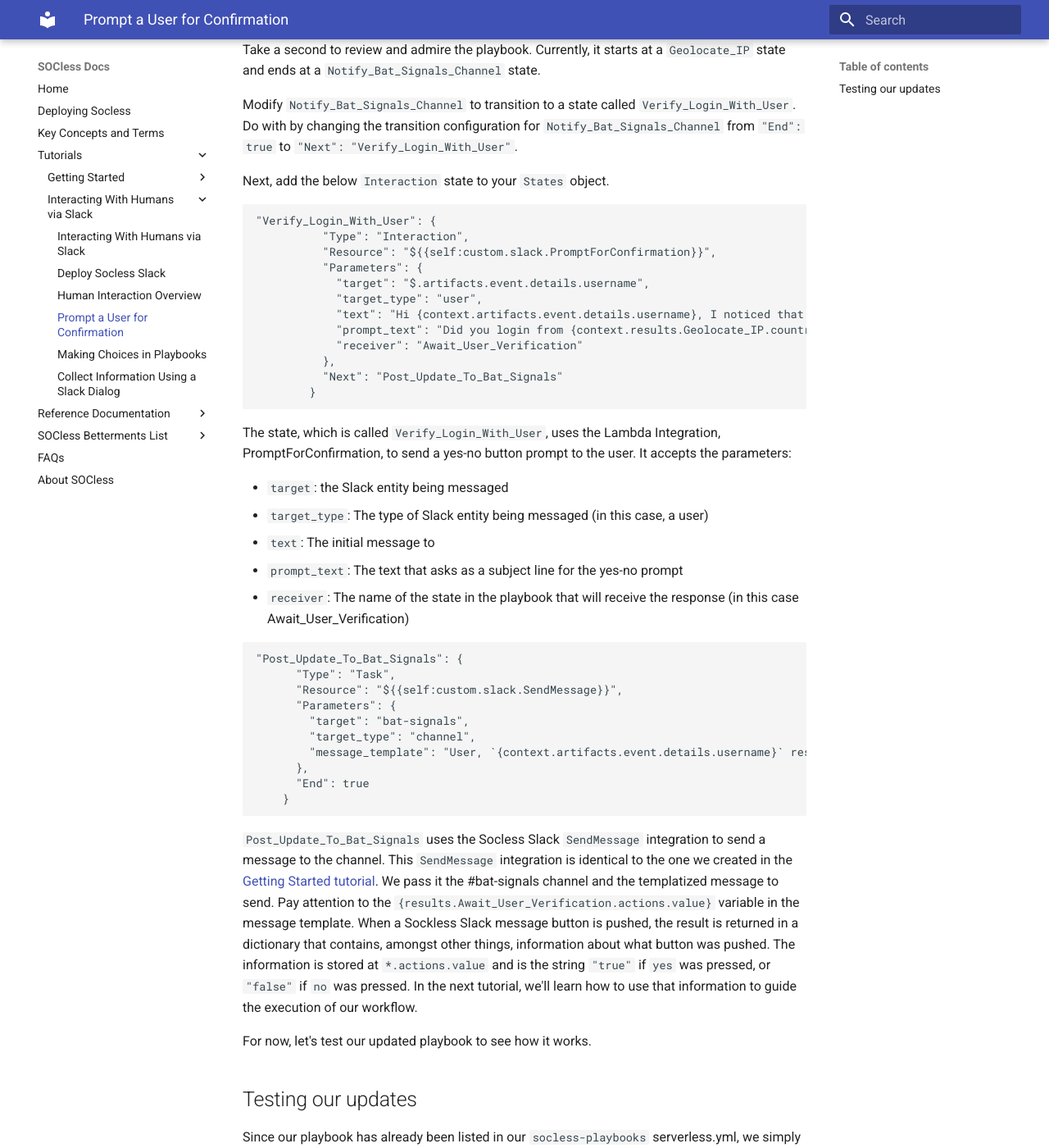
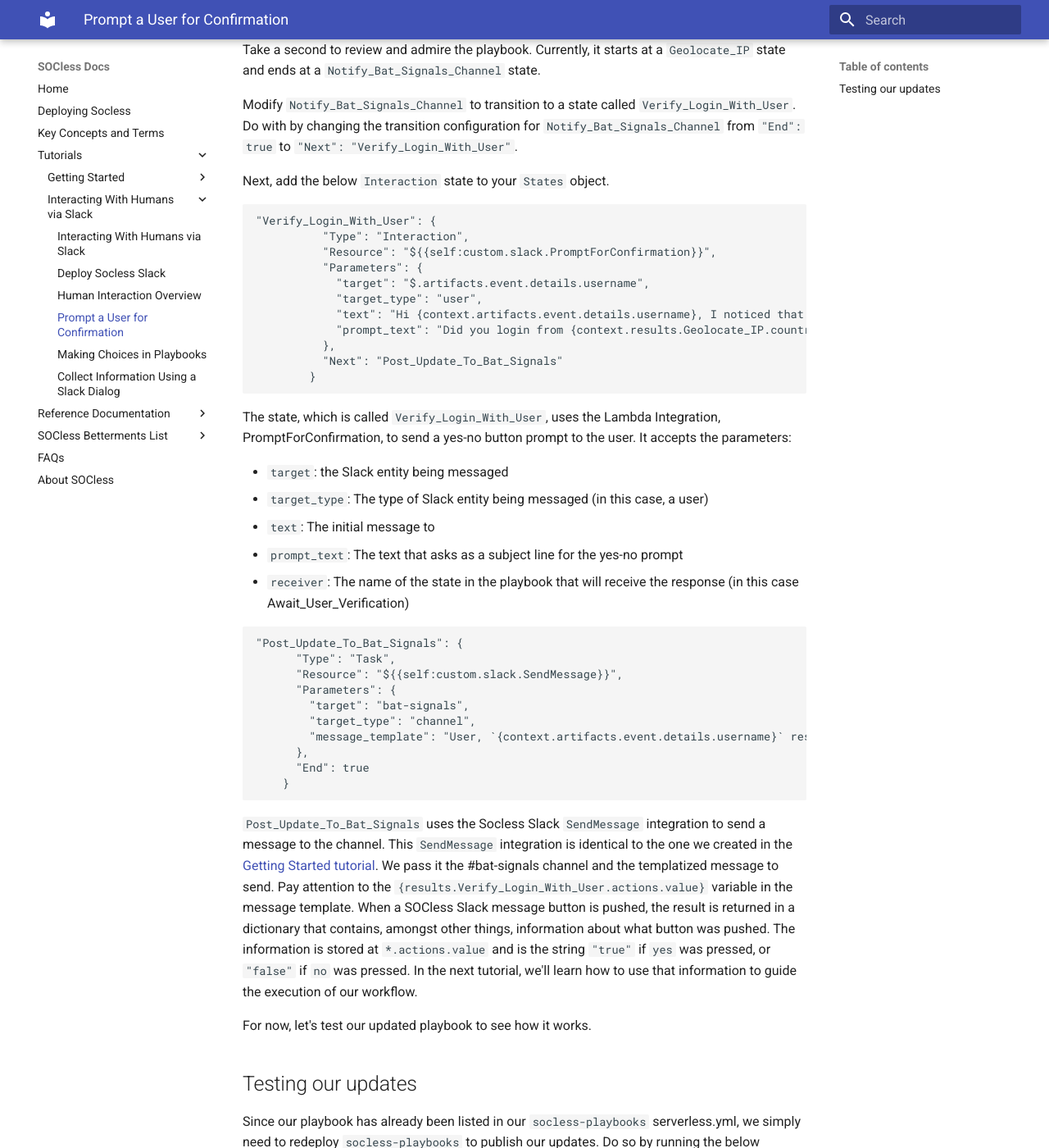
Before and after one commit to twilio-labs/socless, an MkDocs documentation site: the page built from docs/prompting-a-user-for-confirmation.md, in a window 1280 px wide and 1400 px high, scrolled down 199 px. Shown: the whole window at 82% size. Built offline with MkDocs 1.6.1 and Material for MkDocs 9.7.7, drawn with Linux system fonts in a browser that asks for light colours.

Commit message:
fix docs

````diff
--- a/docs/prompting-a-user-for-confirmation.md
+++ b/docs/prompting-a-user-for-confirmation.md
@@ -14,8 +14,7 @@
             "target": "$.artifacts.event.details.username",
             "target_type": "user",
             "text": "Hi {context.artifacts.event.details.username}, I noticed that your account was logged into from {context.results.Geolocate_IP.country}",
-            "prompt_text": "Did you login from {context.results.Geolocate_IP.country}?",
-            "receiver": "Await_User_Verification"
+            "prompt_text": "Did you login from {context.results.Geolocate_IP.country}?"
           },
           "Next": "Post_Update_To_Bat_Signals"
         }
@@ -38,13 +37,13 @@
       "Parameters": {
         "target": "bat-signals",
         "target_type": "channel",
-        "message_template": "User, `{context.artifacts.event.details.username}` responded `{context.results.Await_User_Verification.actions.value}` to the alert"
+        "message_template": "User, `{context.artifacts.event.details.username}` responded `{context.results.Verify_Login_With_User.actions.value}` to the alert"
       },
       "End": true
     }
 ```
 
-`Post_Update_To_Bat_Signals` uses the Socless Slack `SendMessage` integration to send a message to the channel. This `SendMessage` integration is identical to the one we created in the [Getting Started tutorial](/your-second-integration-sending-a-slack-Message). We pass it the #bat-signals channel and the templatized message to send. Pay attention to the `{results.Await_User_Verification.actions.value}` variable in the message template. When a Sockless Slack message button is pushed, the result is returned in a dictionary that contains, amongst other things, information about what button was pushed. The information is stored at `*.actions.value` and is the string `"true"` if `yes` was pressed, or `"false"` if `no` was pressed. In the next tutorial, we'll learn how to use that information to guide the execution of our workflow.
+`Post_Update_To_Bat_Signals` uses the Socless Slack `SendMessage` integration to send a message to the channel. This `SendMessage` integration is identical to the one we created in the [Getting Started tutorial](/your-second-integration-sending-a-slack-Message). We pass it the #bat-signals channel and the templatized message to send. Pay attention to the `{results.Verify_Login_With_User.actions.value}` variable in the message template. When a SOCless Slack message button is pushed, the result is returned in a dictionary that contains, amongst other things, information about what button was pushed. The information is stored at `*.actions.value` and is the string `"true"` if `yes` was pressed, or `"false"` if `no` was pressed. In the next tutorial, we'll learn how to use that information to guide the execution of our workflow.
 
 For now, let's test our updated playbook to see how it works.
 
````
